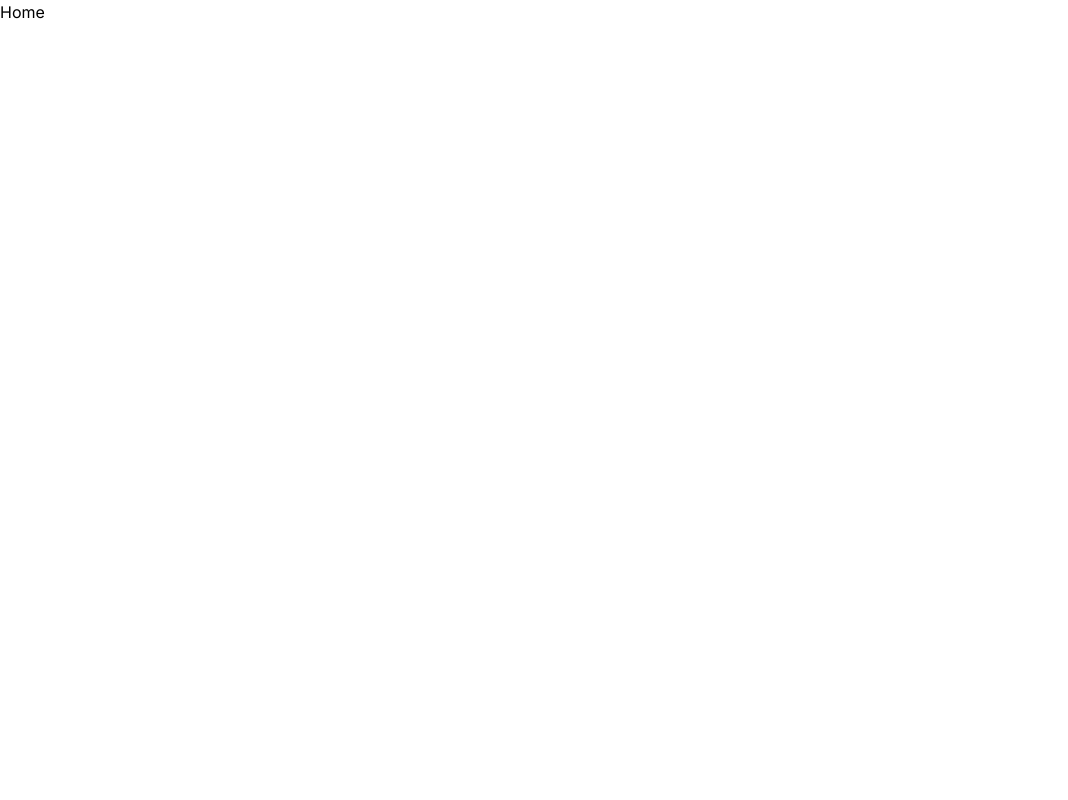
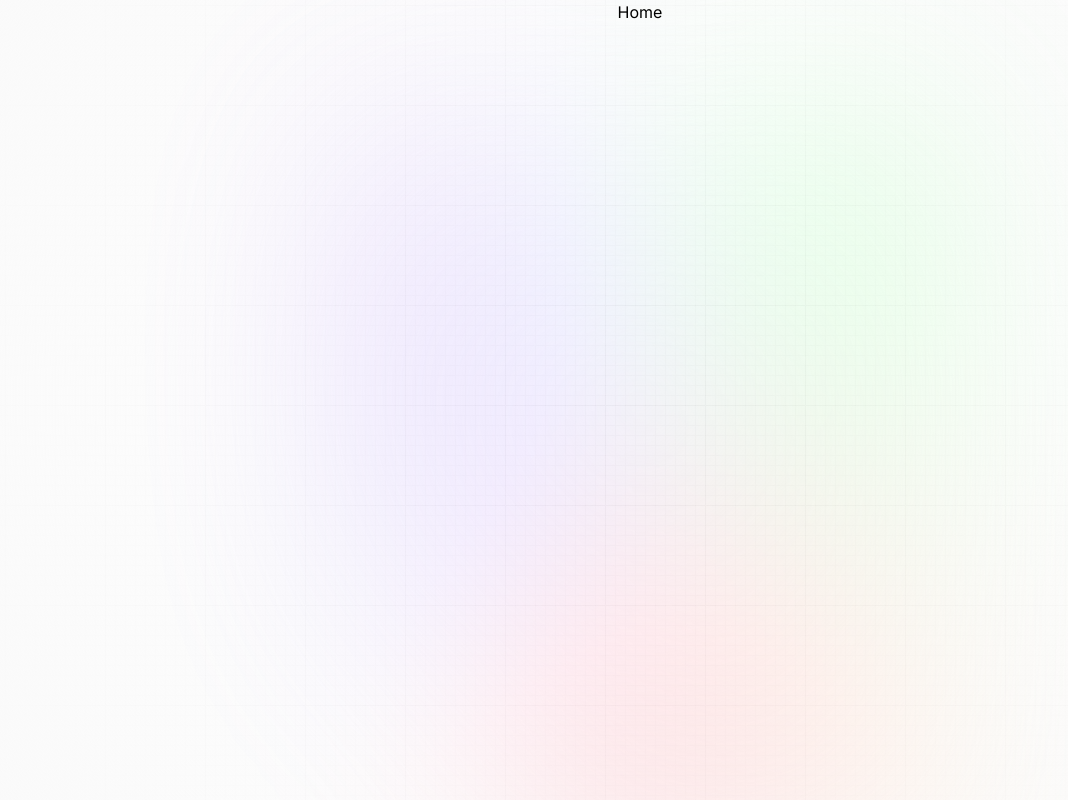
Before and after one commit to luanaddt/project_ai_prompt_sharing, a Next.js app: page / in a window 1280 px wide. Shown: the whole page, without its empty margins (0-1068 px from the left). Built offline with nearby package versions, Linux system fonts and the light colour scheme.

Commit message:
update setup

```diff
--- a/app/globals.css
+++ b/app/globals.css
@@ -7,3 +7,72 @@
 * {
     font-family: 'Inter', sans-serif;
 }
+
+/* START: RootLayout Styles */
+
+.main {
+    width: 100vw;
+    min-height: 100vh;
+    position: fixed;
+    display: flex;
+    justify-content: center;
+    padding: 120px 24px 160px 24px;
+    pointer-events: none;
+}
+
+.main:before {
+    background: radial-gradient(circle, rgba(2, 0, 36, 0) 0, #fafafa 100%);
+    position: absolute;
+    content: "";
+    z-index: 2;
+    width: 100%;
+    height: 100%;
+    top: 0;
+}
+
+.main:after {
+    content: "";
+    background-image: url("/assets/images/grid.svg");
+    z-index: 1;
+    position: absolute;
+    width: 100%;
+    height: 100%;
+    top: 0;
+    opacity: 0.4;
+    filter: invert(1);
+}
+
+.gradient {
+    height: fit-content;
+    z-index: 3;
+    width: 100%;
+    max-width: 640px;
+    background-image:
+        radial-gradient(at 27% 37%, hsla(215, 98%, 61%, 1) 0px, transparent 0%),
+        radial-gradient(at 97% 21%, hsla(125, 98%, 72%, 1) 0px, transparent 50%),
+        radial-gradient(at 52% 99%, hsla(354, 98%, 61%, 1) 0px, transparent 50%),
+        radial-gradient(at 10% 29%, hsla(256, 96%, 67%, 1) 0px, transparent 50%),
+        radial-gradient(at 97% 96%, hsla(38, 60%, 74%, 1) 0px, transparent 50%),
+        radial-gradient(at 33% 50%, hsla(222, 67%, 73%, 1) 0px, transparent 50%),
+        radial-gradient(at 79% 53%, hsla(343, 68%, 79%, 1) 0px, transparent 50%
+    );
+    position: absolute;
+    content: "";
+    width: 100%;
+    height: 100%;
+    filter: blur(100px) saturate(150%);
+    top: 80px;
+    opacity: 0.15;
+}
+
+.app {
+    @apply relative z-10 flex justify-center items-center flex-col max-w-7xl mx-auto sm:px-16 px-6;
+}
+
+@media screen and (max-width: 640px) {
+    .main {
+        padding: 0;
+    }
+}
+
+/* END: RootLayout Styles */
--- a/app/layout.js
+++ b/app/layout.js
@@ -13,7 +13,13 @@ export default function RootLayout({ children }) {
       </head>
 
       <body>
-        {children}
+        <div className='main'>
+          <div className='gradient' />
+        </div>
+
+        <main className='app'>
+          {children}
+        </main>
       </body>
     </html>
   )
```
Also changed, not shown: public/assets/images/grid.svg (added).
